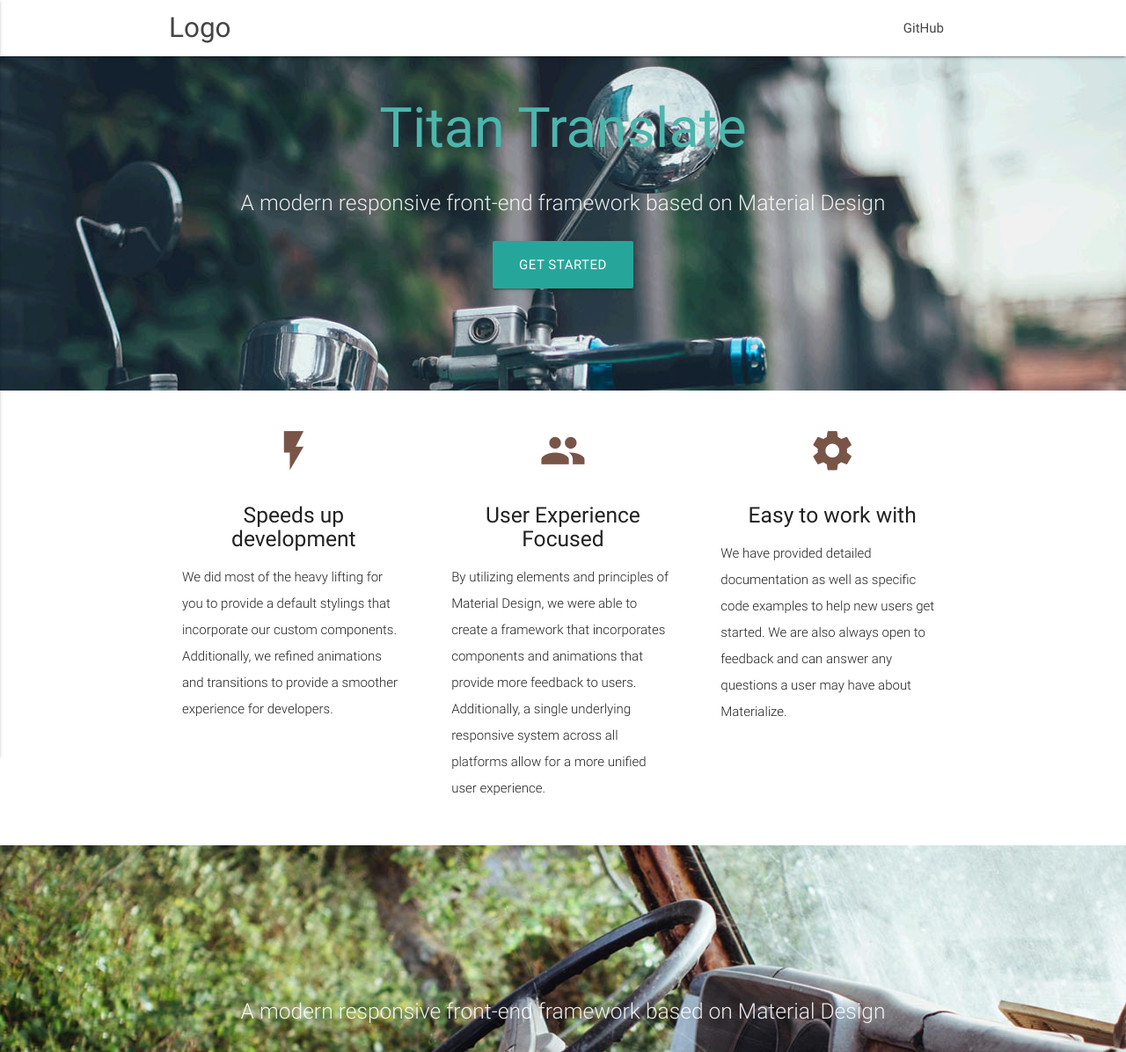
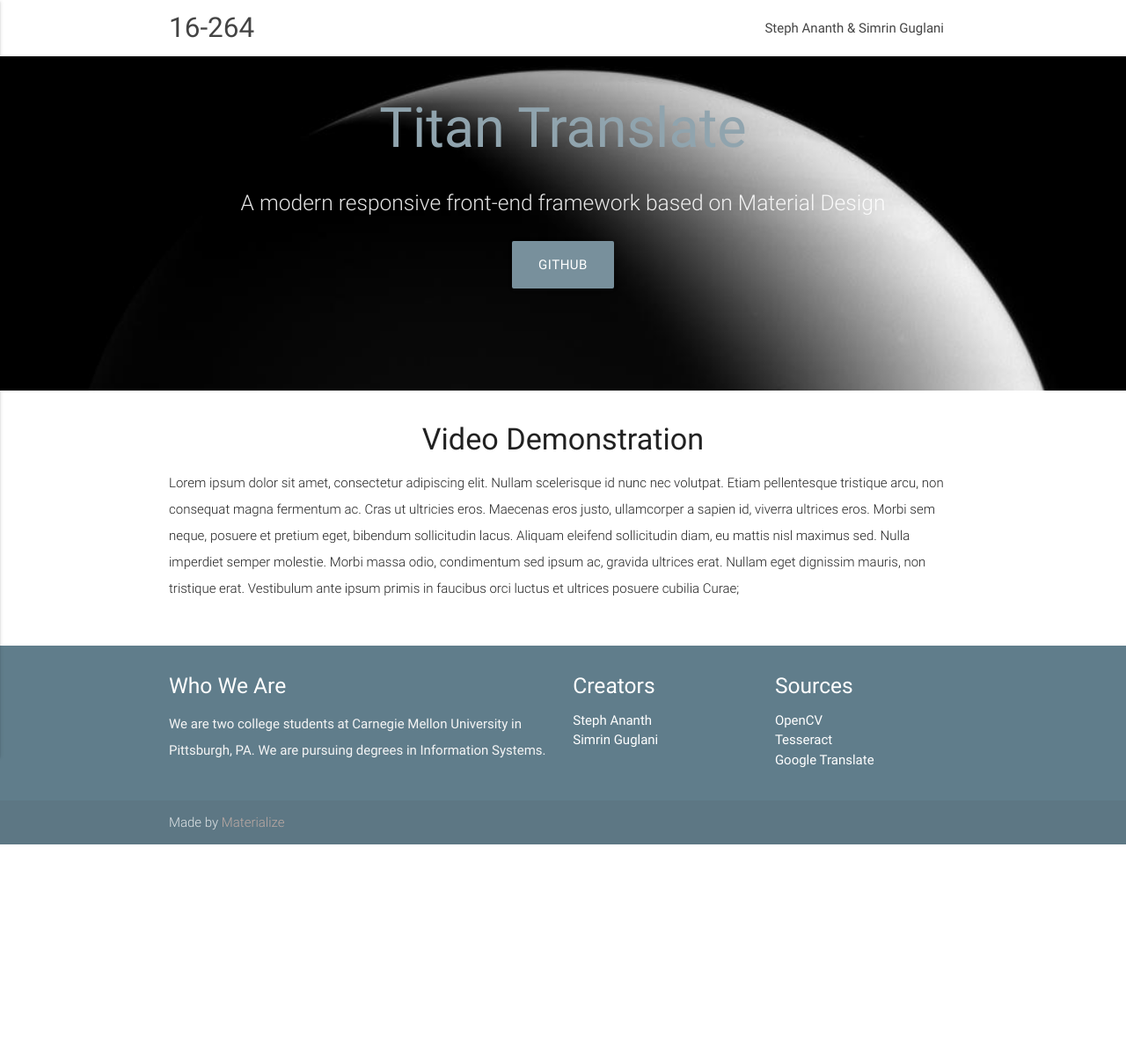
Before and after one commit to stephkananth/titan-translate, a plain HTML site: page parallax-template/index.html in a window 1280 px wide. Shown: the top 1196 px of the page at 88% size. After the commit the page ends 960 px from the top, so only its background shows below. Drawn offline with nearby package versions, Linux system fonts and the light colour scheme.

Commit message:
updated site and formatted stuff

```diff
--- a/parallax-template/index.html
+++ b/parallax-template/index.html
@@ -13,9 +13,9 @@
 <body>
 <nav class="white" role="navigation">
     <div class="nav-wrapper container">
-        <a id="logo-container" href="#" class="brand-logo">Logo</a>
+        <a id="logo-container" href="https://www.cs.cmu.edu/~cga/humanoids-ugrad/" class="brand-logo">16-264</a>
         <ul class="right hide-on-med-and-down">
-            <li><a href="https://github.com/stephkananth/titan-translate">GitHub</a></li>
+            <li><a href="https://github.com/stephkananth/titan-translate">Steph Ananth & Simrin Guglani</a></li>
         </ul>
 
         <ul id="nav-mobile" class="side-nav">
@@ -29,76 +29,21 @@
     <div class="section no-pad-bot">
         <div class="container">
             <br><br>
-            <h1 class="header center teal-text text-lighten-2">Titan Translate</h1>
+            <h1 class="header center blue-grey-text text-lighten-2">Titan Translate</h1>
             <div class="row center">
                 <h5 class="header col s12 light">A modern responsive front-end framework based on Material Design</h5>
             </div>
             <div class="row center">
-                <a href="http://materializecss.com/getting-started.html" id="download-button"
-                   class="btn-large waves-effect waves-light teal lighten-1">Get Started</a>
+                <a href="https://github.com/stephkananth/titan-translate" id="download-button"
+                   class="btn-large waves-effect waves-light blue-grey lighten-1">GitHub</a>
             </div>
             <br><br>
 
         </div>
     </div>
-    <div class="parallax"><img src="background1.jpg" alt="Unsplashed background img 1"></div>
+    <div class="parallax"><img src="titan2.jpg" alt="Unsplashed background img 1"></div>
 </div>
 
-
-<div class="container">
-    <div class="section">
-
-        <!--   Icon Section   -->
-        <div class="row">
-            <div class="col s12 m4">
-                <div class="icon-block">
-                    <h2 class="center brown-text"><i class="material-icons">flash_on</i></h2>
-                    <h5 class="center">Speeds up development</h5>
-
-                    <p class="light">We did most of the heavy lifting for you to provide a default stylings that
-                        incorporate our custom components. Additionally, we refined animations and transitions to
-                        provide a smoother experience for developers.</p>
-                </div>
-            </div>
-
-            <div class="col s12 m4">
-                <div class="icon-block">
-                    <h2 class="center brown-text"><i class="material-icons">group</i></h2>
-                    <h5 class="center">User Experience Focused</h5>
-
-                    <p class="light">By utilizing elements and principles of Material Design, we were able to create a
-                        framework that incorporates components and animations that provide more feedback to users.
-                        Additionally, a single underlying responsive system across all platforms allow for a more
-                        unified user experience.</p>
-                </div>
-            </div>
-
-            <div class="col s12 m4">
-                <div class="icon-block">
-                    <h2 class="center brown-text"><i class="material-icons">settings</i></h2>
-                    <h5 class="center">Easy to work with</h5>
-
-                    <p class="light">We have provided detailed documentation as well as specific code examples to help
-                        new users get started. We are also always open to feedback and can answer any questions a user
-                        may have about Materialize.</p>
-                </div>
-            </div>
-        </div>
-
-    </div>
-</div>
-
-
-<div class="parallax-container valign-wrapper">
-    <div class="section no-pad-bot">
-        <div class="container">
-            <div class="row center">
-                <h5 class="header col s12 light">A modern responsive front-end framework based on Material Design</h5>
-            </div>
-        </div>
-    </div>
-    <div class="parallax"><img src="background2.jpg" alt="Unsplashed background img 2"></div>
-</div>
 
 <div class="container">
     <div class="section">
@@ -106,7 +51,7 @@
         <div class="row">
             <div class="col s12 center">
                 <h3><i class="mdi-content-send brown-text"></i></h3>
-                <h4>Contact Us</h4>
+                <h4>Video Demonstration</h4>
                 <p class="left-align light">Lorem ipsum dolor sit amet, consectetur adipiscing elit. Nullam scelerisque
                     id nunc nec volutpat. Etiam pellentesque tristique arcu, non consequat magna fermentum ac. Cras ut
                     ultricies eros. Maecenas eros justo, ullamcorper a sapien id, viverra ultrices eros. Morbi sem
@@ -116,51 +61,35 @@
                     primis in faucibus orci luctus et ultrices posuere cubilia Curae;</p>
             </div>
         </div>
-
     </div>
 </div>
 
 
-<div class="parallax-container valign-wrapper">
-    <div class="section no-pad-bot">
-        <div class="container">
-            <div class="row center">
-                <h5 class="header col s12 light">A modern responsive front-end framework based on Material Design</h5>
-            </div>
-        </div>
-    </div>
-    <div class="parallax"><img src="background3.jpg" alt="Unsplashed background img 3"></div>
-</div>
-
-<footer class="page-footer teal">
+<footer class="page-footer blue-grey">
     <div class="container">
         <div class="row">
             <div class="col l6 s12">
-                <h5 class="white-text">Company Bio</h5>
-                <p class="grey-text text-lighten-4">We are a team of college students working on this project like it's
-                    our full time job. Any amount would help support and continue development on this project and is
-                    greatly appreciated.</p>
-
-
+                <h5 class="white-text">Who We Are</h5>
+                <p class="grey-text text-lighten-4">We are two college students at Carnegie Mellon University in
+                    Pittsburgh, PA. We are pursuing degrees in Information Systems.</p>
             </div>
             <div class="col l3 s12">
-                <h5 class="white-text">Settings</h5>
+                <h5 class="white-text">Creators</h5>
                 <ul>
-                    <li><a class="white-text" href="#!">Link 1</a></li>
-                    <li><a class="white-text" href="#!">Link 2</a></li>
-                    <li><a class="white-text" href="#!">Link 3</a></li>
-                    <li><a class="white-text" href="#!">Link 4</a></li>
+                    <li><a class="white-text" href="https://github.com/stephkananth">Steph Ananth</a></li>
+                    <li><a class="white-text" href="https://github.com/simshadeee">Simrin Guglani</a></li>
                 </ul>
             </div>
             <div class="col l3 s12">
-                <h5 class="white-text">Connect</h5>
+                <h5 class="white-text">Sources</h5>
                 <ul>
-                    <li><a class="white-text" href="#!">Link 1</a></li>
-                    <li><a class="white-text" href="#!">Link 2</a></li>
-                    <li><a class="white-text" href="#!">Link 3</a></li>
-                    <li><a class="white-text" href="#!">Link 4</a></li>
+                    <li><a class="white-text" href="https://opencv-python-tutroals.readthedocs.io/en/latest/">OpenCV</a>
+                    </li>
+                    <li><a class="white-text" href="https://github.com/tesseract-ocr/tesseract">Tesseract</a></li>
+                    <li><a class="white-text" href="https://pypi.python.org/pypi/googletrans">Google Translate</a></li>
                 </ul>
             </div>
+
         </div>
     </div>
     <div class="footer-copyright">
```
Also changed, not shown: parallax-template/titan2.jpg (added), 3 other files.
